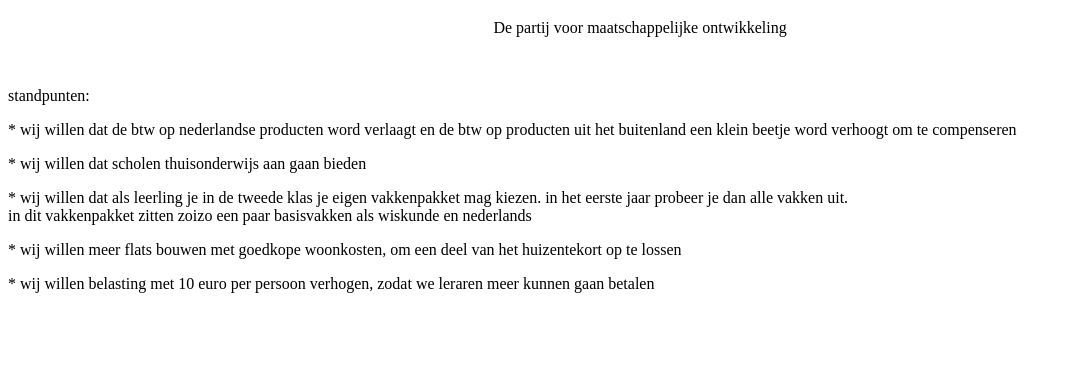
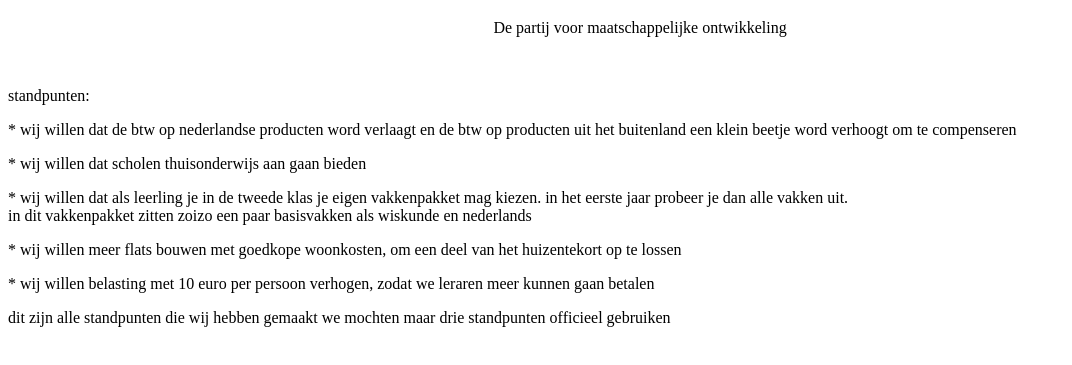
Before and after one commit to tsoft360/website, a plain HTML site: page index.html in a window 1280 px wide. Shown: the part 61-426 px from the top of the page, without its empty margins (0-1072 px from the left). Drawn offline with Linux system fonts and the light colour scheme.

Commit message:
Update index.html

```diff
--- a/index.html
+++ b/index.html
@@ -20,5 +20,6 @@
     <p> * wij willen dat als leerling je in de tweede klas je eigen vakkenpakket mag kiezen. in het eerste jaar probeer je dan alle vakken uit. <br /> in dit vakkenpakket zitten zoizo een paar basisvakken als wiskunde en nederlands</p>
     <p> * wij willen meer flats bouwen met goedkope woonkosten, om een deel van het huizentekort op te lossen</p>
     <p> * wij willen belasting met 10 euro per persoon verhogen, zodat we leraren meer kunnen gaan betalen</p>
+    <p> dit zijn alle standpunten die wij hebben gemaakt we mochten maar drie standpunten officieel gebruiken</p>
 </body>
 </html>
```
